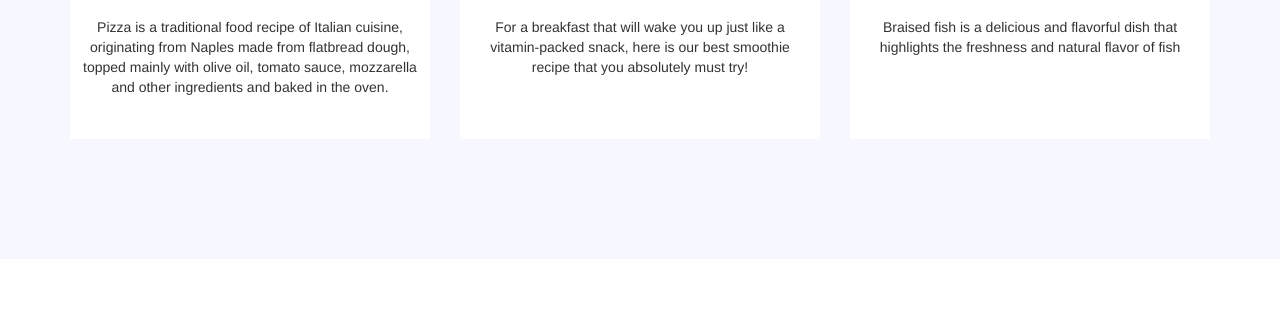
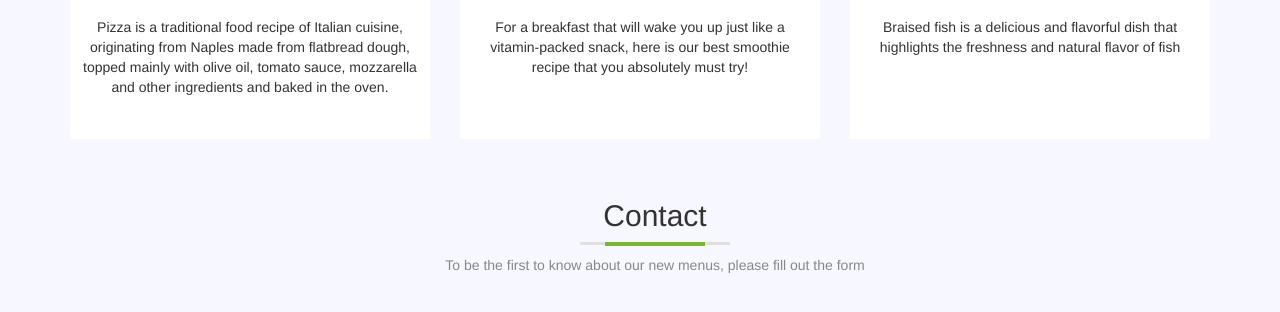
Before and after one commit to Najeehat/bootstrap, a plain HTML site: page index.html in a window 1280 px wide. Shown: the part 1834-2146 px from the top of the page. Before the commit the page ends 2093 px from the top, so only its background shows below. Drawn offline with nearby package versions, Linux system fonts and the light colour scheme.

Commit message:
Update index.html

```diff
--- a/index.html
+++ b/index.html
@@ -46,8 +46,8 @@
     </section>
     <!--Home-->
      <br>
-    <!--About-->
-    <section class="sections about">
+     <!--About-->
+     <section class="sections about">
         <div class="container">
             <div class="section-header text-center">
                 <h2 class="section-title">About Us</h2>
@@ -149,6 +149,20 @@
             </div>
         <div>
     <section>
+        <br>
+
+        <!--contact-->
+        <section class="sections contact">
+            <div class="container">
+                <div class="section-header text-center">
+                    <h2 class="contact-title">Contact</h2>
+                    <div class="line"><span></span></div>
+                    <p>To be the first to know about our new menus, please fill out the form</p>
+                </div>
+
+            </div>
+
+        </section>
     <div class="test"></div>
 </body>
 </html>
```
